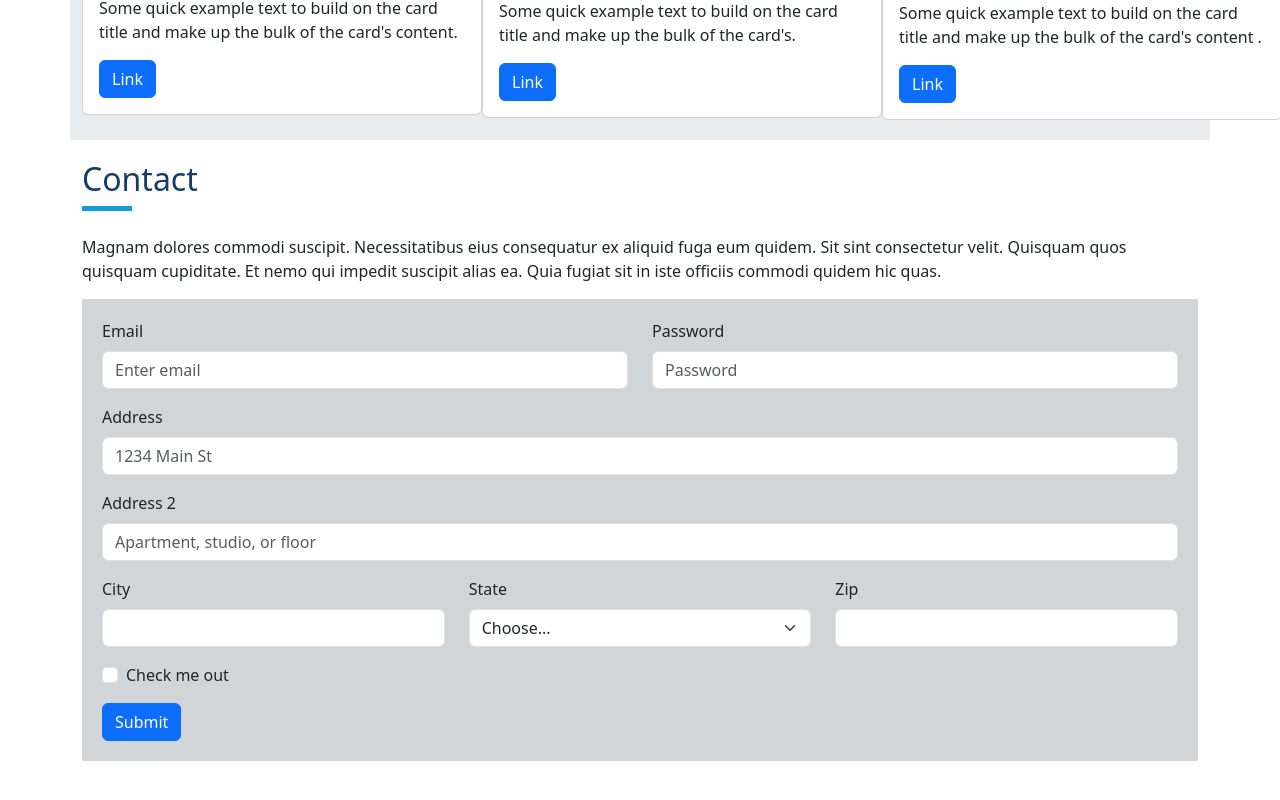
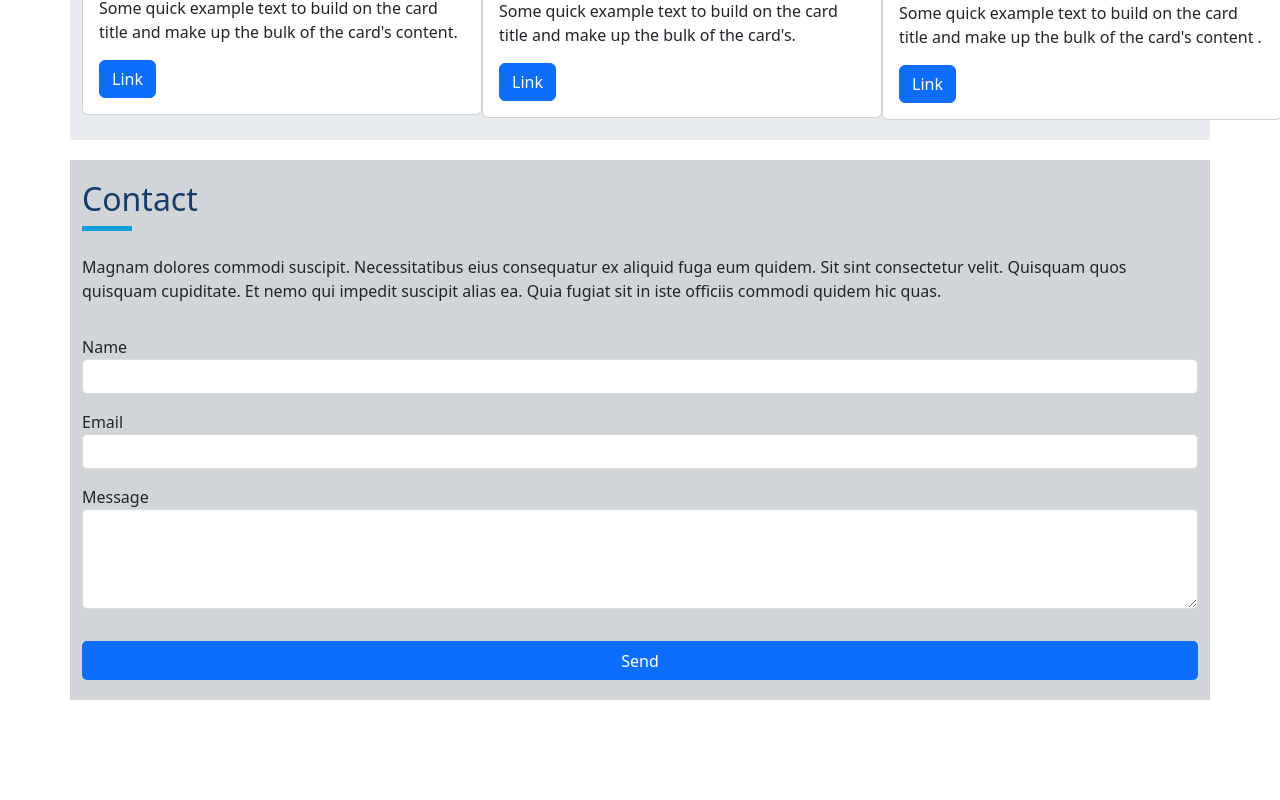
Before and after one commit to BABU-BALAJI-V/balaji-portfolio, a React (Create React App) app: page / in a window 1280 px wide. Shown: the part 3366-4166 px from the top of the page. After the commit the page ends 4086 px from the top, so only its background shows below. Built offline with nearby package versions, Linux system fonts and the light colour scheme.

Commit message:
commit
Emailjs Integration

```diff
--- a/package.json
+++ b/package.json
@@ -3,6 +3,7 @@
   "version": "0.1.0",
   "private": true,
   "dependencies": {
+    "@emailjs/browser": "^4.3.3",
     "@testing-library/jest-dom": "^5.17.0",
     "@testing-library/react": "^13.4.0",
     "@testing-library/user-event": "^13.5.0",
--- a/src/App.css
+++ b/src/App.css
@@ -281,3 +281,59 @@
     margin-bottom: 0px;
   }
 }
+
+form {
+  display: flex;
+  align-items: flex-start;
+  flex-direction: column;
+  width: 100%;
+  font-size: 16px;
+
+  input {
+    width: 100%;
+    height: 35px;
+    padding: 7px;
+    outline: none;
+    border-radius: 5px;
+    border: 1px solid rgb(220, 220, 220);
+
+    &:focus {
+      border: 2px solid rgba(0, 206, 158, 1);
+    }
+  }
+
+  textarea {
+    max-width: 100%;
+    min-width: 100%;
+    width: 100%;
+    max-height: 100px;
+    min-height: 100px;
+    padding: 7px;
+    outline: none;
+    border-radius: 5px;
+    border: 1px solid rgb(220, 220, 220);
+
+    &:focus {
+      border: 2px solid rgba(0, 206, 158, 1);
+    }
+  }
+
+  label {
+    margin-top: 1rem;
+  }
+
+  input[type="submit"] {
+    margin-top: 2rem;
+    cursor: pointer;
+    height: 39px;
+    background-color: #0D6EFD;
+    color: white;
+    border: none;
+  }
+}
+
+.contact-main{
+  background-color: #d2d5d7;
+  padding: 20px;
+  margin-bottom: 20px;
+}
--- a/src/components/Contact.js
+++ b/src/components/Contact.js
@@ -1,68 +1,42 @@
-import React from 'react'
+import React, { useRef } from 'react';
+import emailjs from '@emailjs/browser';
 import {Container} from 'react-bootstrap'
-import Button from 'react-bootstrap/Button';
-import Col from 'react-bootstrap/Col';
-import Form from 'react-bootstrap/Form';
-import Row from 'react-bootstrap/Row';
 
 const Contact = () => {
+    const form = useRef();
+
+    const sendEmail = (e) => {
+        e.preventDefault();
+
+        emailjs
+            .sendForm('service_e7fj1dr', 'template_ygws5n9', form.current, {
+            publicKey: '7_psy8IUDH5wm0Awj',
+            })
+            .then(
+            () => {
+                console.log('SUCCESS!');
+            },
+            (error) => {
+                console.log('FAILED...', error.text);
+            },
+            );
+        };
+
   return (
-    <Container id='contact'>
+    <Container id='contact' className='contact-main'>
             <h2 className='header-clr'>Contact</h2>
             <div className="divider"></div><br/>
             <p>Magnam dolores commodi suscipit. Necessitatibus eius consequatur ex aliquid fuga eum quidem. Sit sint consectetur velit. Quisquam quos quisquam cupiditate. Et nemo qui impedit suscipit alias ea. Quia fugiat sit in iste officiis commodi quidem hic quas.</p>
 
-            <Form className='form-div'>
-                <Row className="mb-3">
-                    <Form.Group as={Col} controlId="formGridEmail">
-                    <Form.Label>Email</Form.Label>
-                    <Form.Control type="email" placeholder="Enter email" />
-                    </Form.Group>
-
-                    <Form.Group as={Col} controlId="formGridPassword">
-                    <Form.Label>Password</Form.Label>
-                    <Form.Control type="password" placeholder="Password" />
-                    </Form.Group>
-                </Row>
-
-                <Form.Group className="mb-3" controlId="formGridAddress1">
-                    <Form.Label>Address</Form.Label>
-                    <Form.Control placeholder="1234 Main St" />
-                </Form.Group>
-
-                <Form.Group className="mb-3" controlId="formGridAddress2">
-                    <Form.Label>Address 2</Form.Label>
-                    <Form.Control placeholder="Apartment, studio, or floor" />
-                </Form.Group>
-
-                <Row className="mb-3">
-                    <Form.Group as={Col} controlId="formGridCity">
-                    <Form.Label>City</Form.Label>
-                    <Form.Control />
-                    </Form.Group>
-
-                    <Form.Group as={Col} controlId="formGridState">
-                    <Form.Label>State</Form.Label>
-                    <Form.Select defaultValue="Choose...">
-                        <option>Choose...</option>
-                        <option>...</option>
-                    </Form.Select>
-                    </Form.Group>
-
-                    <Form.Group as={Col} controlId="formGridZip">
-                    <Form.Label>Zip</Form.Label>
-                    <Form.Control />
-                    </Form.Group>
-                </Row>
-
-                <Form.Group className="mb-3" id="formGridCheckbox">
-                    <Form.Check type="checkbox" label="Check me out" />
-                </Form.Group>
-
-                <Button variant="primary" type="submit">
-                    Submit
-                </Button>
-            </Form>
+            <form ref={form} onSubmit={sendEmail}>
+                <label>Name</label>
+                <input type="text" name="user_name" />
+                <label>Email</label>
+                <input type="email" name="user_email" />
+                <label>Message</label>
+                <textarea name="message" />
+                <input type="submit" value="Send" />
+            </form>
     </Container>
   )
 }
```
Also changed, not shown: 1 other file (tests, documents, lock files or other folders).
